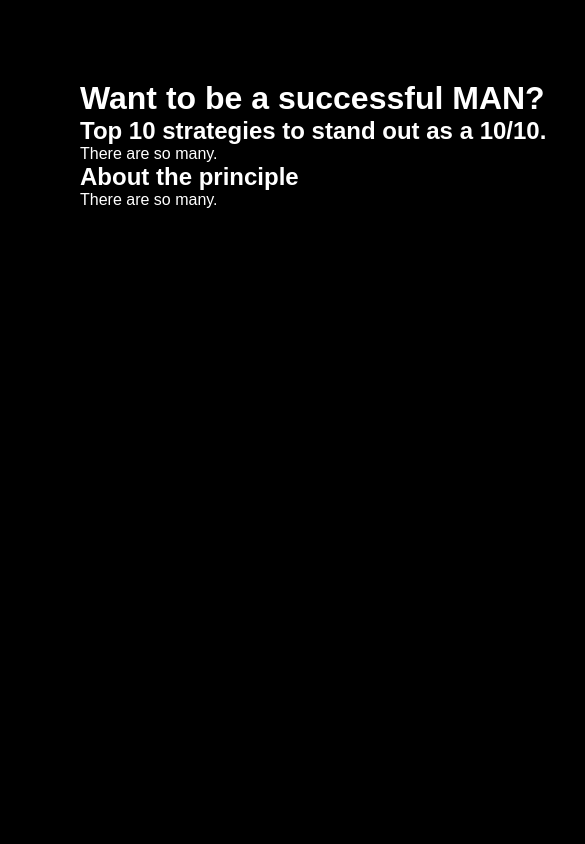
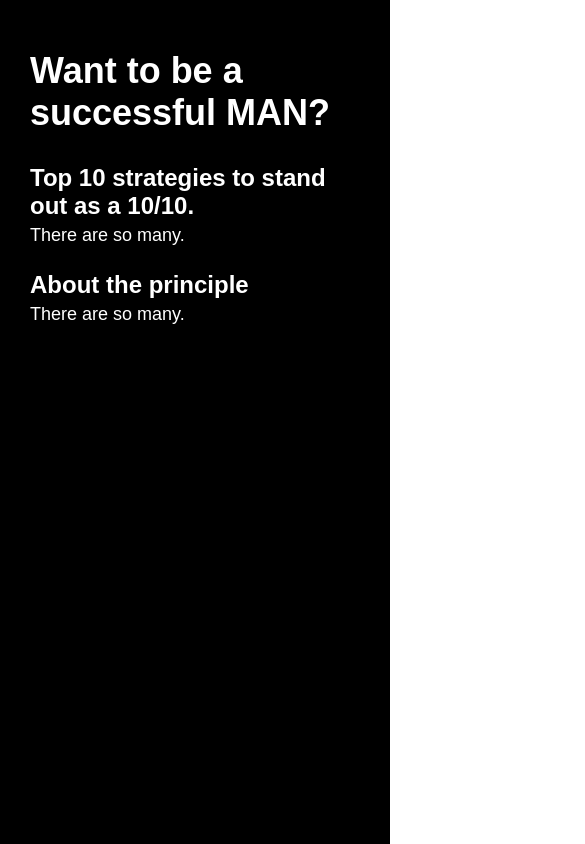
Before and after one commit to Sha-RR/Do_Not_Open, a plain HTML site: page index.html in a window 390 px wide. Shown: the top 844 px of the page, 585 px wide, since content can reach past the window. Drawn offline with Linux system fonts and the light colour scheme.

Commit message:
Update style.css

```diff
--- a/style.css
+++ b/style.css
@@ -19,3 +19,20 @@ body {
   padding: 80px;
   font-family: Arial, Helvetica, sans-serif;
 }
+/* The content */
+.document h1 {
+  font-size: 36px;
+  margin-bottom: 30px;
+}
+.document p {
+  font-size: 18px;
+  line-height: 1.7;
+  margin-bottom: 20px;
+}
+/* Responsive */
+@media (max-width: 850px) {
+  .document {
+    width: 100%;
+    padding: 50px 30px;
+  }
+}
```
